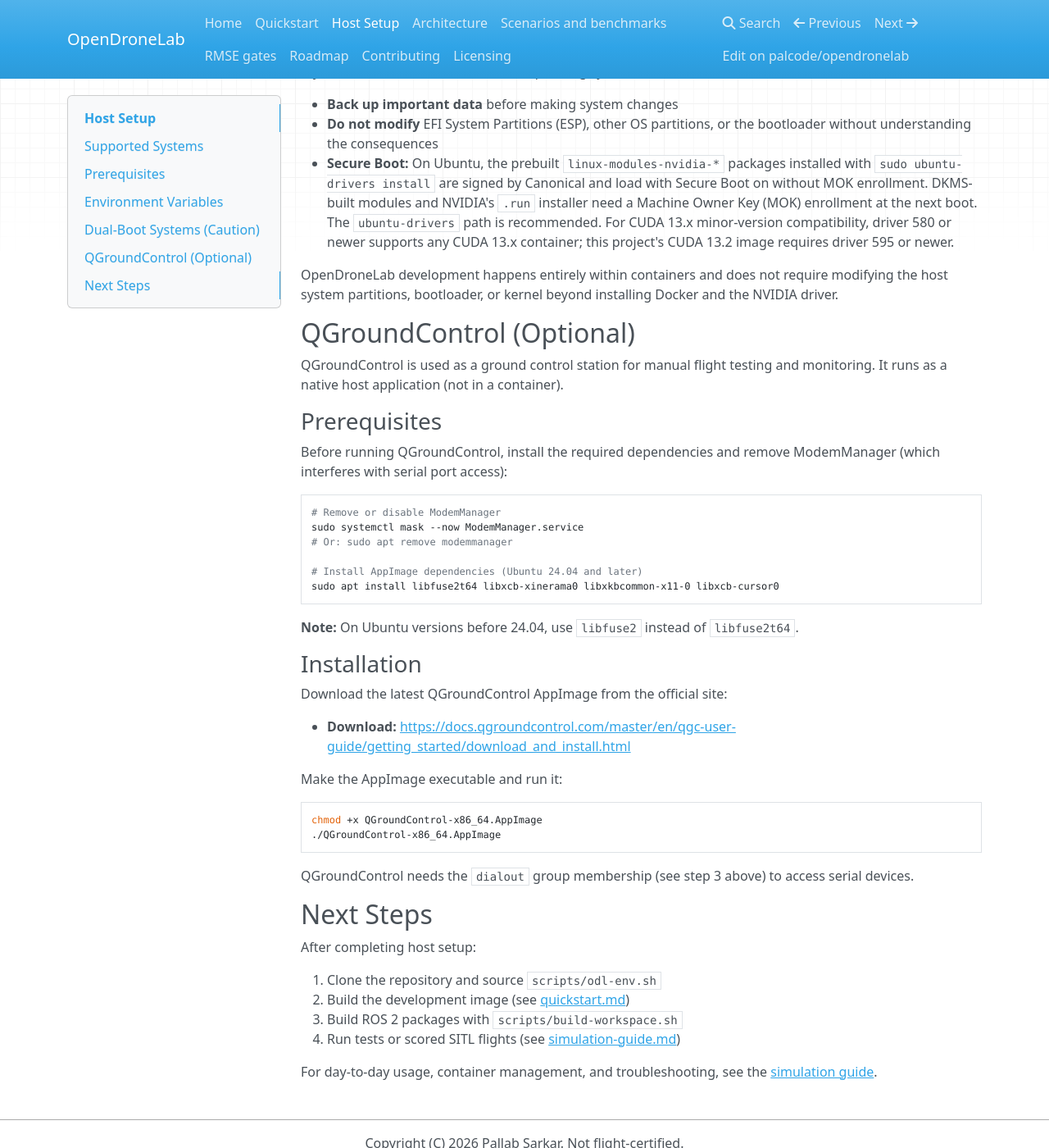
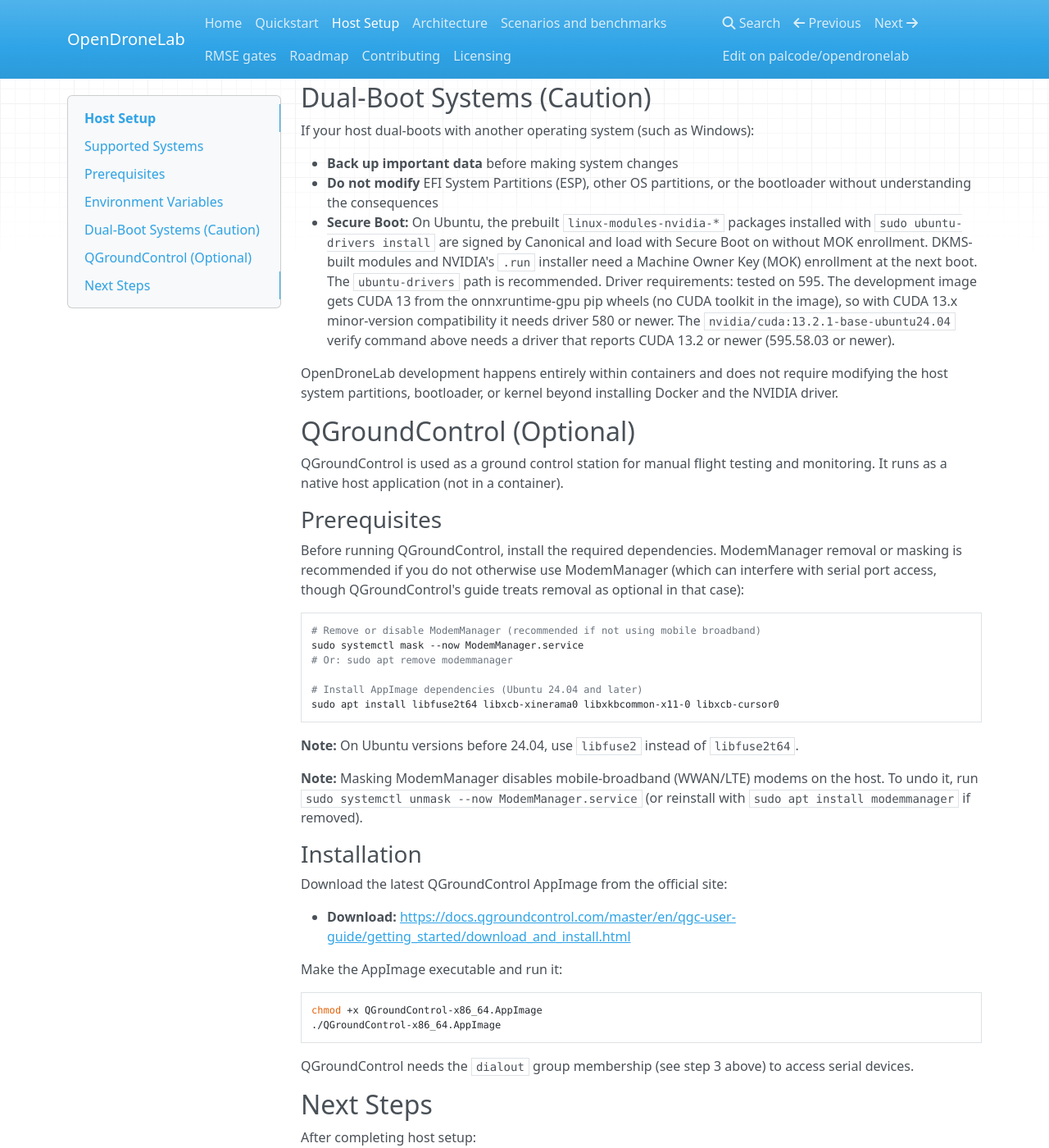
Before and after one commit to palcode/opendronelab, an MkDocs documentation site: the page built from docs/setup-host.md, in a window 1280 px wide and 1400 px high, scrolled down 1984 px. Shown: the whole window at 82% size. Built offline with MkDocs 1.6.1, drawn with Linux system fonts in a browser that asks for light colours; nearby versions of some CDN libraries; some of the changed text lies outside the part shown.

Commit message:
docs: correct driver requirements and document ModemManager undo (#43)

````diff
--- a/docs/setup-host.md
+++ b/docs/setup-host.md
@@ -9,7 +9,7 @@ This guide covers setting up a Linux host for OpenDroneLab development. The stac
 - x86_64 architecture
 
 **GPU Requirements:**
-- **For scored SITL flights:** NVIDIA GPU with a recent proprietary driver supported by the NVIDIA Container Toolkit (driver version 595 or newer for CUDA 13.2, as used in the verify command below; see [NVIDIA CUDA compatibility table](https://docs.nvidia.com/cuda/cuda-toolkit-release-notes/index.html) for your CUDA version). Newer GPU generations may require a newer driver than the CUDA toolkit minimum.
+- **For scored SITL flights:** NVIDIA GPU with a recent proprietary driver supported by the NVIDIA Container Toolkit (driver requirements: tested on 595; the development image gets CUDA 13 from the onnxruntime-gpu pip wheels with no CUDA toolkit in the image, so with CUDA 13.x minor-version compatibility it needs driver 580 or newer; the `nvidia/cuda:13.2.1-base-ubuntu24.04` verify command below needs a driver that reports CUDA 13.2 or newer, 595.58.03 or newer; see [NVIDIA CUDA compatibility table](https://docs.nvidia.com/cuda/cuda-toolkit-release-notes/index.html) for your CUDA version). Newer GPU generations may require a newer driver than the CUDA toolkit minimum.
 - **For unit tests and bag replay:** CPU-only works; no GPU required
 
 The development container is Ubuntu 24.04 with PX4 v1.17, Gazebo Harmonic, and ROS 2 Jazzy. See [compatibility-matrix.md](compatibility-matrix.md) for pinned versions.
@@ -93,7 +93,7 @@ If your host dual-boots with another operating system (such as Windows):
 
 - **Back up important data** before making system changes
 - **Do not modify** EFI System Partitions (ESP), other OS partitions, or the bootloader without understanding the consequences
-- **Secure Boot:** On Ubuntu, the prebuilt `linux-modules-nvidia-*` packages installed with `sudo ubuntu-drivers install` are signed by Canonical and load with Secure Boot on without MOK enrollment. DKMS-built modules and NVIDIA's `.run` installer need a Machine Owner Key (MOK) enrollment at the next boot. The `ubuntu-drivers` path is recommended. For CUDA 13.x minor-version compatibility, driver 580 or newer supports any CUDA 13.x container; this project's CUDA 13.2 image requires driver 595 or newer.
+- **Secure Boot:** On Ubuntu, the prebuilt `linux-modules-nvidia-*` packages installed with `sudo ubuntu-drivers install` are signed by Canonical and load with Secure Boot on without MOK enrollment. DKMS-built modules and NVIDIA's `.run` installer need a Machine Owner Key (MOK) enrollment at the next boot. The `ubuntu-drivers` path is recommended. Driver requirements: tested on 595. The development image gets CUDA 13 from the onnxruntime-gpu pip wheels (no CUDA toolkit in the image), so with CUDA 13.x minor-version compatibility it needs driver 580 or newer. The `nvidia/cuda:13.2.1-base-ubuntu24.04` verify command above needs a driver that reports CUDA 13.2 or newer (595.58.03 or newer).
 
 OpenDroneLab development happens entirely within containers and does not require modifying the host system partitions, bootloader, or kernel beyond installing Docker and the NVIDIA driver.
 
@@ -103,10 +103,10 @@ QGroundControl is used as a ground control station for manual flight testing and
 
 ### Prerequisites
 
-Before running QGroundControl, install the required dependencies and remove ModemManager (which interferes with serial port access):
+Before running QGroundControl, install the required dependencies. ModemManager removal or masking is recommended if you do not otherwise use ModemManager (which can interfere with serial port access, though QGroundControl's guide treats removal as optional in that case):
 
 ```bash
-# Remove or disable ModemManager
+# Remove or disable ModemManager (recommended if not using mobile broadband)
 sudo systemctl mask --now ModemManager.service
 # Or: sudo apt remove modemmanager
 
@@ -115,6 +115,8 @@ sudo apt install libfuse2t64 libxcb-xinerama0 libxkbcommon-x11-0 libxcb-cursor0
 ```
 
 **Note:** On Ubuntu versions before 24.04, use `libfuse2` instead of `libfuse2t64`.
+
+**Note:** Masking ModemManager disables mobile-broadband (WWAN/LTE) modems on the host. To undo it, run `sudo systemctl unmask --now ModemManager.service` (or reinstall with `sudo apt install modemmanager` if removed).
 
 ### Installation
 
````
Also changed, not shown: CHANGELOG.md (+2 -1 lines).
